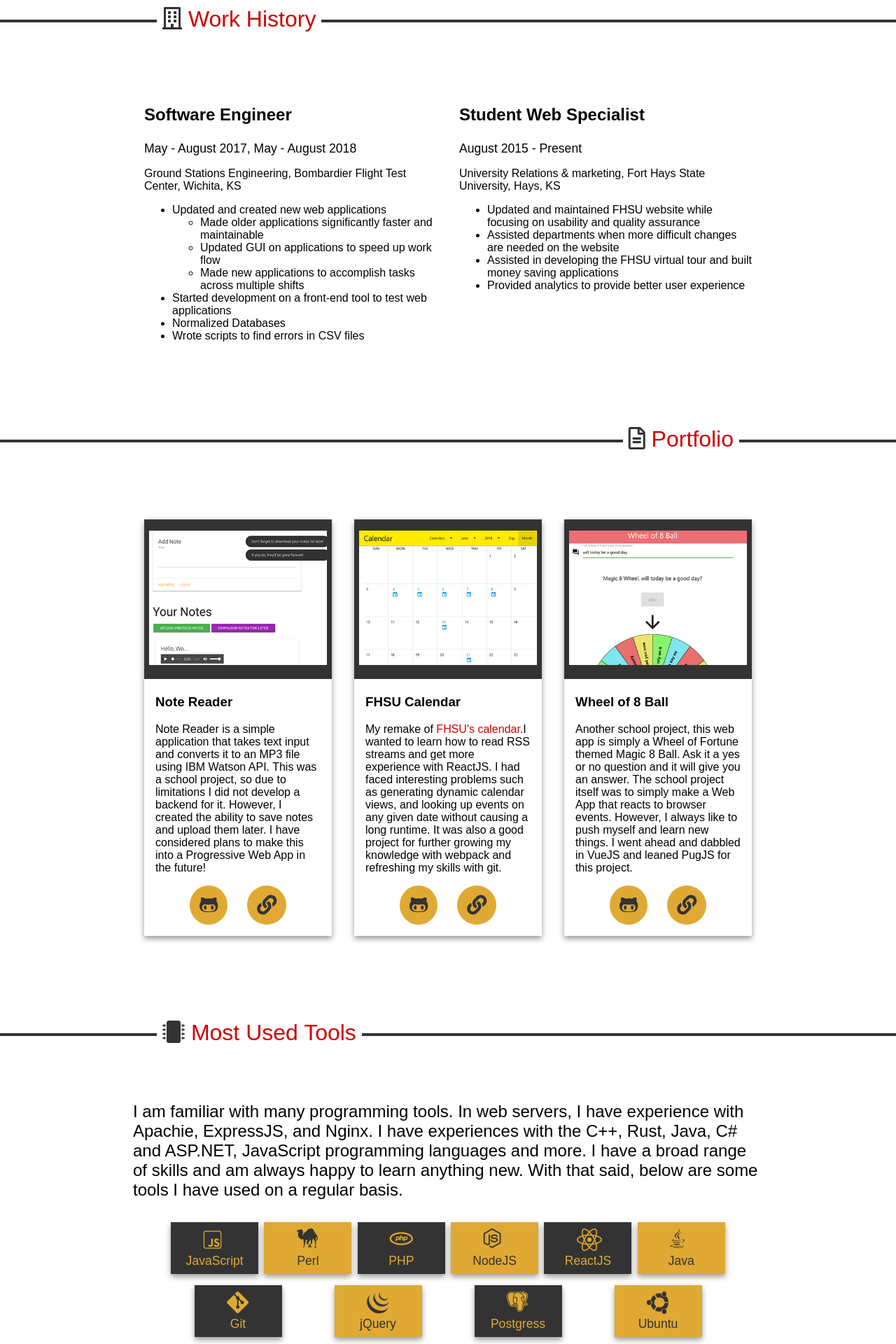
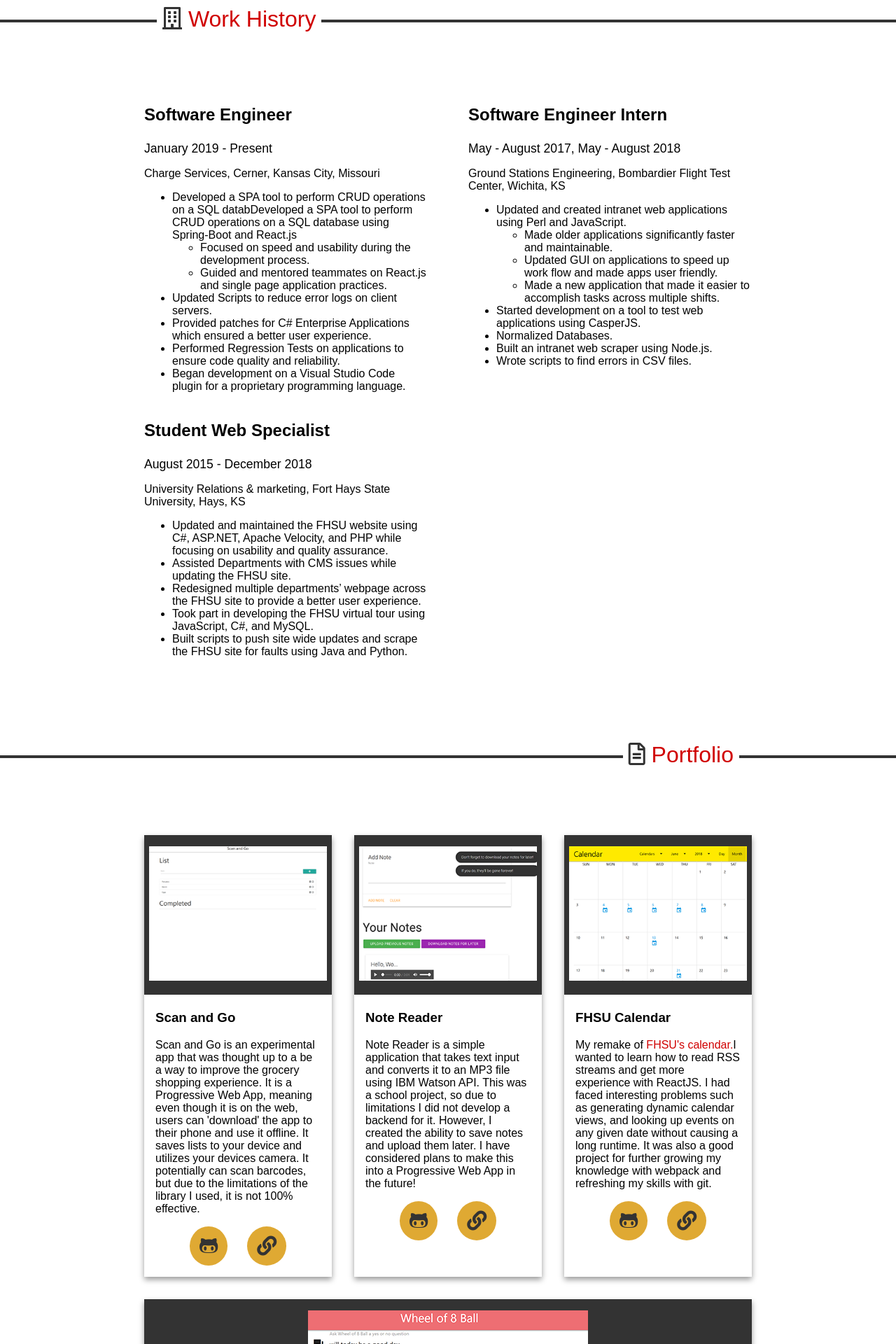
Before and after one commit to PickleJr/taylorgonzalez.me, a React (Create React App) app: page / in a window 1280 px wide. Shown: the part 760-2680 px from the top of the page at 70% size. Built offline with nearby package versions, Linux system fonts and the light colour scheme.

Commit message:
Updated portfolio and work history

```diff
--- a/src/Content/Portfolio.js
+++ b/src/Content/Portfolio.js
@@ -4,6 +4,7 @@
 
 import notereader from './note-reader-web.png';
 import fhsucalendar from './fhsu-calendar-web.png';
+import scanAndGo from './scan-and-go.png';
 import wheelof8ball from './wheel-of-8-ball-web.png';
 
 class Portfolio extends Component {
@@ -14,6 +15,33 @@
                     <span><i className="far fa-file-alt"></i> Portfolio</span>
                 </h2>
                 <div id="portfolio-projects">
+                    <div className="project">
+                        <a className="project-image" href="https://scan-and-go.herokuapp.com/">
+                            <img src={scanAndGo} title="San and Go Screenshot" alt="San and Go Screenshot"/>
+                        </a>
+                        <div className="project-content">
+                            <h3>Scan and Go</h3>
+                            <p>
+                                Scan and Go is an experimental app that was thought up to a be a way to improve the grocery
+                                shopping experience. It is a Progressive Web App, meaning even though it is on the web, users can
+                                'download' the app to their phone and use it offline. It saves lists to your device and utilizes
+                                your devices camera. It potentially can scan barcodes, but due to the limitations of the library I
+                                used, it is not 100% effective.
+                            </p>
+                            <ul className="project-links">
+                                <li>
+                                    <a href="https://github.com/PickleJr/scan-and-go">
+                                        <i className="fab fa-github-alt"></i>
+                                    </a>
+                                </li>
+                                <li>
+                                    <a href="https://scan-and-go.herokuapp.com/">
+                                        <i className="fas fa-link"></i>
+                                    </a>
+                                </li>
+                            </ul>
+                        </div>
+                    </div>
                     <div className="project">
                         <a className="project-image" href="http://notereader.taylorgonzalez.me/">
                             <img src={notereader} title="Note Reader Screenshot" alt="Note Reader Screenshot"/>
--- a/src/Content/WorkHistory.js
+++ b/src/Content/WorkHistory.js
@@ -13,33 +13,56 @@
                     <div className="container">
                         <div className="job">
                             <h3 className="job-title">Software Engineer</h3>
+                            <div className="job-date">January 2019 - Present</div>
+                            <p>Charge Services, Cerner, Kansas City, Missouri</p>
+                            <ul>
+                                <li>
+                                    Developed a SPA tool to perform CRUD operations on a SQL databDeveloped a SPA
+                                    tool to perform CRUD operations on a SQL database using Spring-Boot and React.js
+                                    <ul>
+                                        <li>Focused on speed and usability during the development process.</li>
+                                        <li>Guided and mentored teammates on React.js and single page application practices.</li>
+                                    </ul>
+                                </li>
+                                <li>Updated Scripts to reduce error logs on client servers.</li>
+                                <li>Provided patches for C# Enterprise Applications which ensured a better user experience.</li>
+                                <li>Performed Regression Tests on applications to ensure code quality and reliability.</li>
+                                <li>Began development on a Visual Studio Code plugin for a proprietary programming language.</li>
+                            </ul>
+                        </div>
+                    </div>
+                    <div className="container">
+                        <div className="job">
+                            <h3 className="job-title">Software Engineer Intern</h3>
                             <div className="job-date">May - August 2017, May - August 2018</div>
                             <p>Ground Stations Engineering, Bombardier Flight Test Center, Wichita, KS</p>
                             <ul>
                                 <li>
-                                    Updated and created new web applications
+                                    Updated and created intranet web applications using Perl and JavaScript.
                                     <ul>
-                                        <li>Made older applications significantly faster and maintainable</li>
-                                        <li>Updated GUI on applications to speed up work flow</li>
-                                        <li>Made new applications to accomplish tasks across multiple shifts</li>
+                                        <li>Made older applications significantly faster and maintainable.</li>
+                                        <li>Updated GUI on applications to speed up work flow and made apps user friendly.</li>
+                                        <li>Made a new application that made it easier to accomplish tasks across multiple shifts.</li>
                                     </ul>
                                 </li>
-                                <li>Started development on a front-end tool to test web applications</li>
-                                <li>Normalized Databases</li>
-                                <li>Wrote scripts to find errors in CSV files</li>
+                                <li>Started development on a tool to test web applications using CasperJS.</li>
+                                <li>Normalized Databases.</li>
+                                <li>Built an intranet web scraper using Node.js.</li>
+                                <li>Wrote scripts to find errors in CSV files.</li>
                             </ul>
                         </div>
                     </div>
                     <div className="container">
                         <div className="job">
                             <h3 className="job-title">Student Web Specialist</h3>
-                            <div className="job-date">August 2015 - Present</div>
+                            <div className="job-date">August 2015 - December 2018</div>
                             <p>University Relations &amp; marketing, Fort Hays State University, Hays, KS</p>
                             <ul>
-                                <li>Updated and maintained FHSU website while focusing on usability and quality assurance</li>
-                                <li>Assisted departments when more difficult changes are needed on the website</li>
-                                <li>Assisted in developing the FHSU virtual tour and built money saving applications</li>
-                                <li>Provided analytics to provide better user experience</li>
+                                <li>Updated and maintained the FHSU website using C#, ASP.NET, Apache Velocity, and PHP while focusing on usability and quality assurance.</li>
+                                <li>Assisted Departments with CMS issues while updating the FHSU site.</li>
+                                <li>Redesigned multiple departments’ webpage across the FHSU site to provide a better user experience.</li>
+                                <li>Took part in developing the FHSU virtual tour using JavaScript, C#, and MySQL.</li>
+                                <li>Built scripts to push site wide updates and scrape the FHSU site for faults using Java and Python.</li>
                             </ul>
                         </div>
                     </div>
--- a/src/Content/workhistory.css
+++ b/src/Content/workhistory.css
@@ -1,10 +1,11 @@
 @media only screen and (min-width: 601px) {
     .timeline {
         display: flex;
-        justify-content: space-around;
+        justify-content: space-between;
+        flex-wrap: wrap;
     }
     .timeline > .container {
-        flex: 1 1 0;
+        flex: 0 1 45%;
         border-bottom: none;
         padding: 0 1em;
     }
```
Also changed, not shown: package.json (+13 -1 lines), src/Content/scan-and-go.png (added), 1 other file (tests, documents, lock files or other folders).
